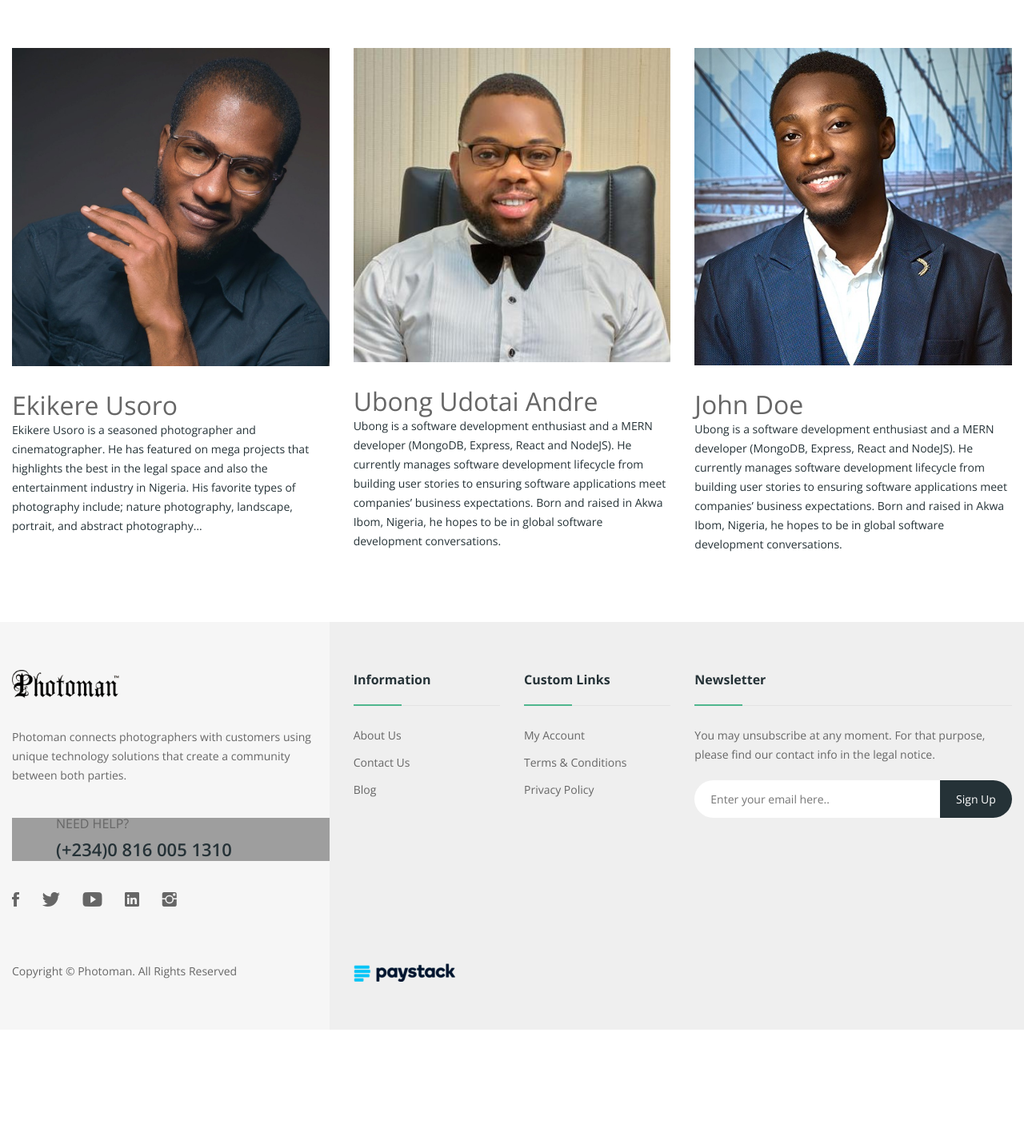
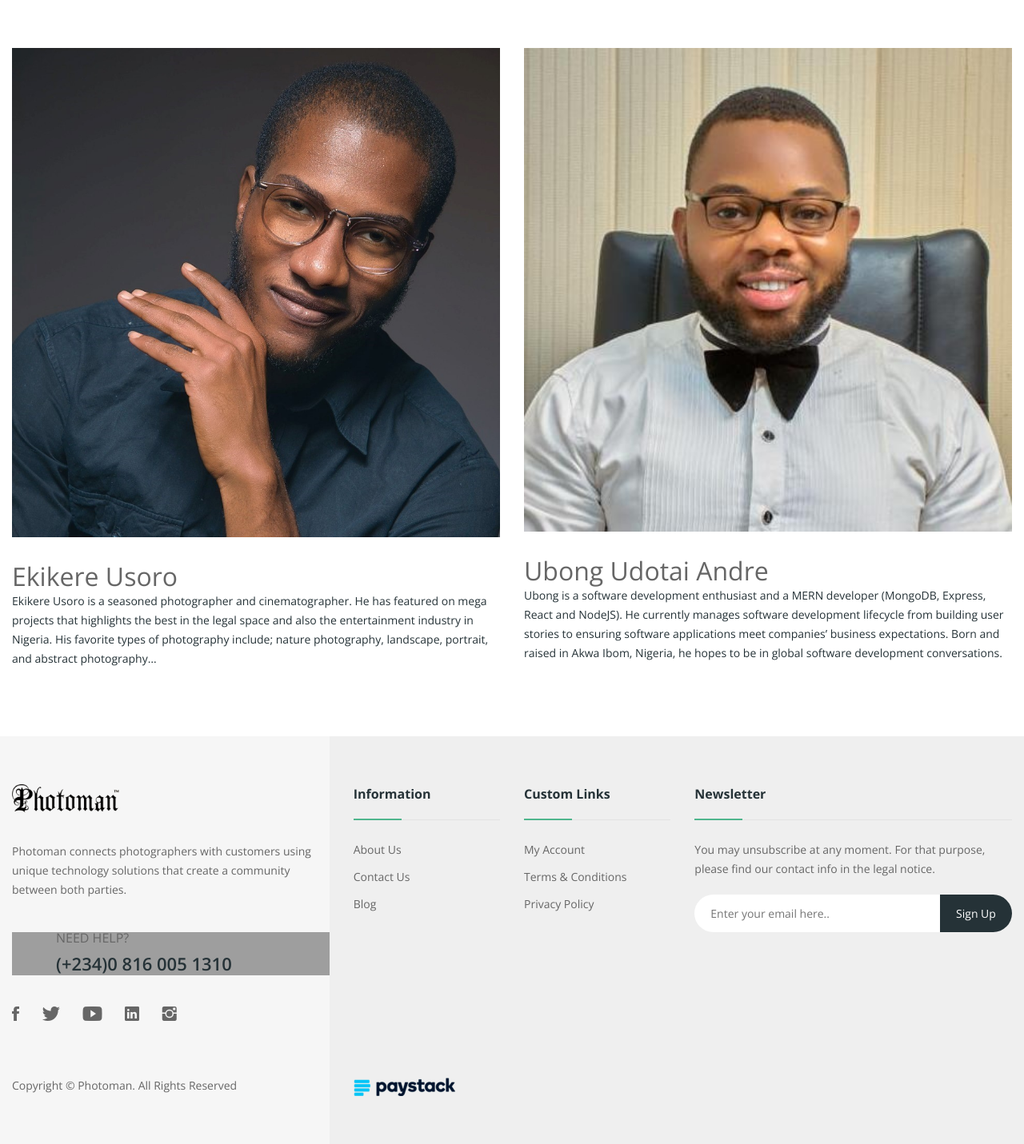
Before and after one commit to AndreUdotai/photoman-web, a PHP site: page /team in a window 1280 px wide. Shown: the part 408-1839 px from the top of the page at 80% size. Before the commit the page ends 1696 px from the top, so only its background shows below. Run offline with PHP 8.4, Linux system fonts and the light colour scheme; some web fonts are replaced; grey boxes are pictures that could not be loaded.

Commit message:
modified commit

```diff
--- a/team.php
+++ b/team.php
@@ -39,7 +39,7 @@
             <section class="about-area">
                 <div class="container container-2">
                     <div class="row">
-                        <div class="col-lg-4">
+                        <div class="col-lg-6">
                             <div class="single-blog-post blog-grid-post mb-30px">
                                 <div class="blog-post-media">
                                     <div class="blog-post-video">
@@ -54,7 +54,7 @@
                                 Ekikere Usoro is a seasoned photographer and cinematographer. He has featured on mega projects that highlights the best in the legal space and also the entertainment industry in Nigeria. His favorite types of photography include; nature photography, landscape, portrait, and abstract photography…
                             </p>
                         </div>
-                        <div class="col-lg-4">
+                        <div class="col-lg-6">
                             <div class="single-blog-post blog-grid-post mb-30px">
                                 <div class="blog-post-media">
                                     <div class="blog-post-video">
@@ -69,7 +69,7 @@
                                 Ubong is a software development enthusiast and a MERN developer (MongoDB, Express, React and NodeJS). He currently manages software development lifecycle from building user stories to ensuring software applications meet companies’ business expectations. Born and raised in Akwa Ibom, Nigeria, he hopes to be in global software development conversations.
                             </p>
                         </div>
-                        <div class="col-lg-4">
+                        <!-- <div class="col-lg-4">
                             <div class="single-blog-post blog-grid-post mb-30px">
                                 <div class="blog-post-media">
                                     <div class="blog-post-video">
@@ -83,7 +83,7 @@
                             <p class="mb-30px">
                                 Ubong is a software development enthusiast and a MERN developer (MongoDB, Express, React and NodeJS). He currently manages software development lifecycle from building user stories to ensuring software applications meet companies’ business expectations. Born and raised in Akwa Ibom, Nigeria, he hopes to be in global software development conversations.
                             </p>
-                        </div>
+                        </div> -->
                     </div>
                 </div>
             </section>
```
